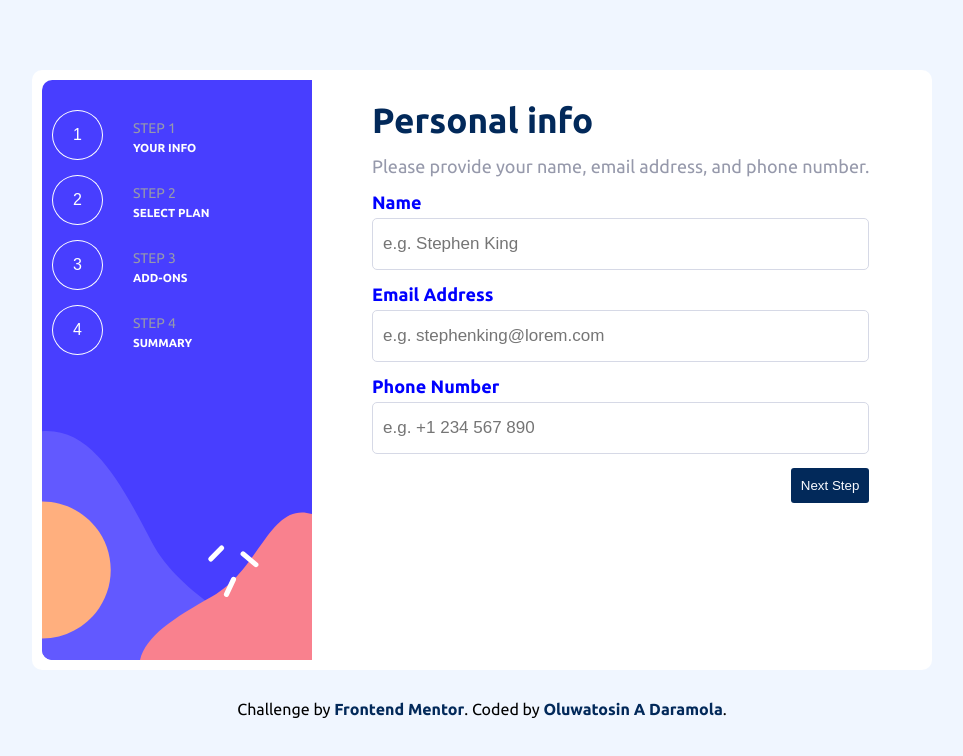
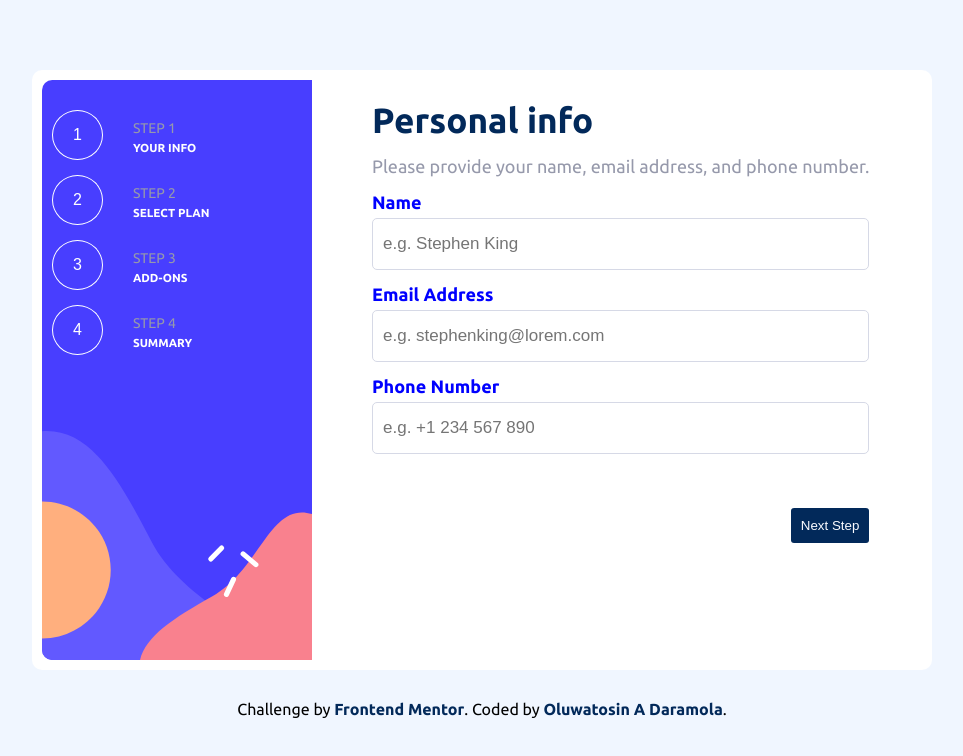
Before and after one commit to Heph-zibah/multi-step-form, a React (Create React App) app: page / in a window 1280 px wide. Shown: the top 756 px of the page, without its empty margins (158-1121 px from the left). Built offline with nearby package versions, Linux system fonts and the light colour scheme.

Commit message:
update file

```diff
--- a/src/components/StepOne.jsx
+++ b/src/components/StepOne.jsx
@@ -25,7 +25,7 @@ const StepOne = () => {
                 <label htmlFor="phoneNumber">Phone Number</label>
                 <input type="text" id='phoneNumber' name='phoneNumber' placeholder='e.g. +1 234 567 890' value={phoneNumber} onChange={(e) => setPhoneNumber(e.target.value)}/>
         </form>
-        <div className='steps__actions'>
+        <div className='steps__actions step1'>
           <button  className='btn__goBack' style={{visibility:'hidden'}}> Go back</button>
           <button className='btn__next' onClick={handleSubmit}>Next Step</button>
         </div>
```
